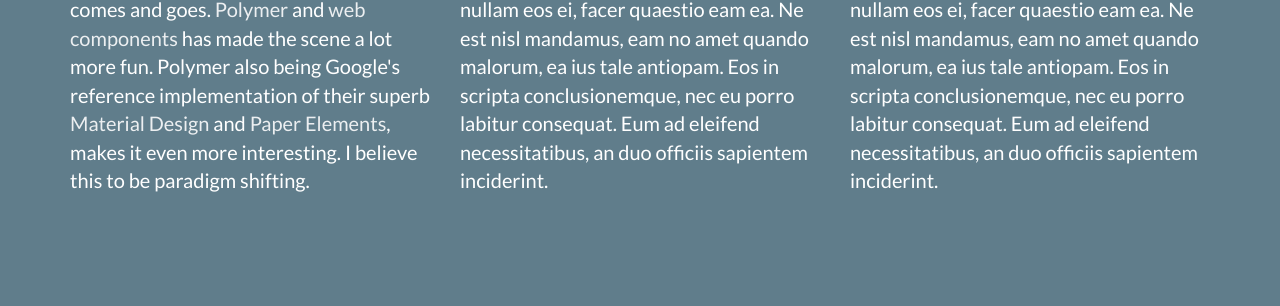
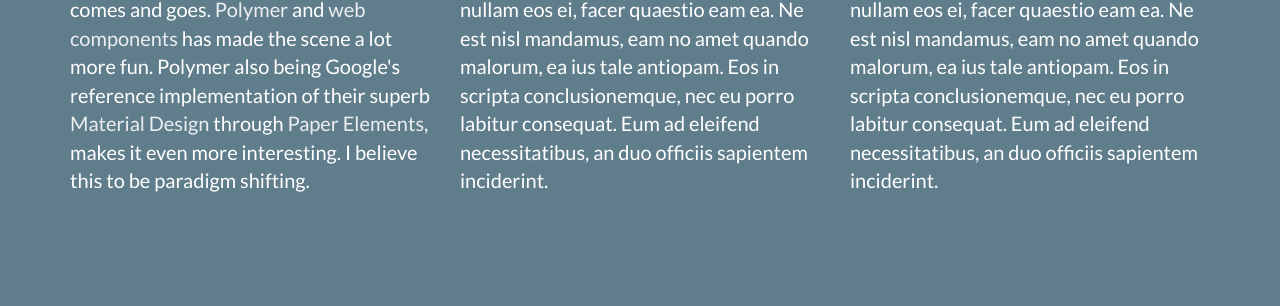
Before and after one commit to medicor/medicor.github.io, a Jekyll site: the page built from index.html, in a window 1280 px wide and 900 px high, scrolled down 1288 px. Shown: the part 297-603 px from the top of the window. Built offline with Jekyll 4.4.1, drawn with Linux system fonts in a browser that asks for light colours; Markdown is read by kramdown in place of the engine named in the settings.

Commit message:
Updated about1

```diff
--- a/_config.yml
+++ b/_config.yml
@@ -30,7 +30,7 @@
 
 # About section - 1st column
 about1:
-  - line: '<a href="https://www.polymer-project.org/"><img src="/img/logo-polymer.png" style="float: left; margin: 0px 15px 15px 0px"></a>I guess programming still is my main interest although after a 30 year streak, engagement comes and goes. <a href="https://www.polymer-project.org/">Polymer</a> and <a href="http://webcomponents.org/">web components</a> has made the scene a lot more fun. Polymer also being Google''s reference implementation of their superb <a href="http://www.google.com/design/spec/material-design/introduction.html">Material Design</a> and <a href="https://elements.polymer-project.org/browse?package=paper-elements">Paper Elements</a>, makes it even more interesting. I believe this to be paradigm shifting.'
+  - line: '<a href="https://www.polymer-project.org/"><img src="/img/logo-polymer.png" style="float: left; margin: 0px 15px 15px 0px"></a>I guess programming still is my main interest although after a 30 year streak, engagement comes and goes. <a href="https://www.polymer-project.org/">Polymer</a> and <a href="http://webcomponents.org/">web components</a> has made the scene a lot more fun. Polymer also being Google''s reference implementation of their superb <a href="http://www.google.com/design/spec/material-design/introduction.html">Material Design</a> through <a href="https://elements.polymer-project.org/browse?package=paper-elements">Paper Elements</a>, makes it even more interesting. I believe this to be paradigm shifting.'
 
 # About section - 2nd column
 about2:
```
